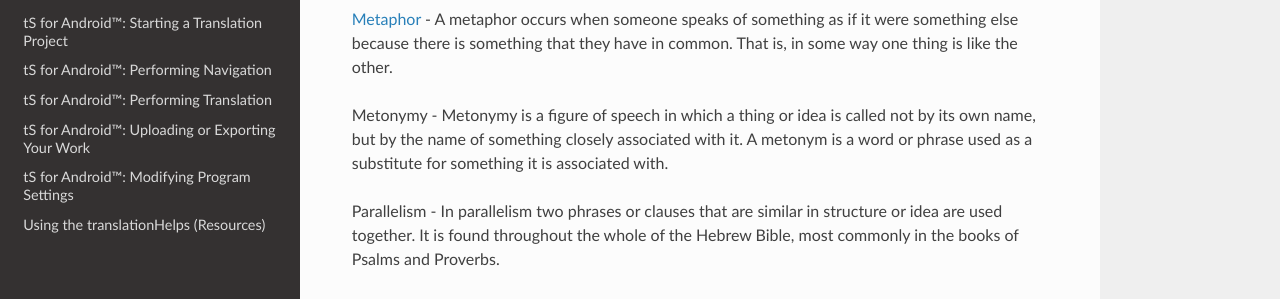
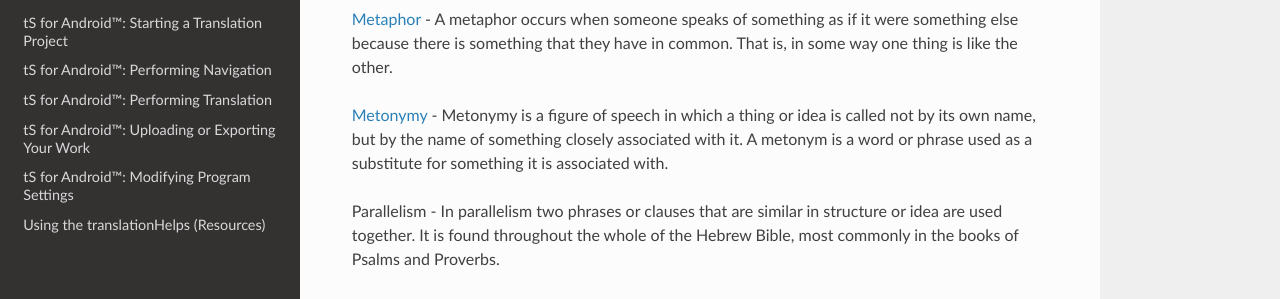
Before and after one commit to unfoldingWord-dev/translationStudio-Info, a Sphinx documentation site: the page built from docs/FiguresOfSpeech.rst, in a window 1280 px wide and 900 px high, scrolled down 1104 px. Shown: the part 152-451 px from the top of the window. Built offline with Sphinx 7.4.7 and the Read the Docs theme 2.0.0, drawn with Linux system fonts in a browser that asks for light colours; pages that are not in the unit, such as notebooks, are missing from menus; part of the change alters nothing that is shown.

```diff
--- a/docs/FiguresOfSpeech.rst
+++ b/docs/FiguresOfSpeech.rst
@@ -33,7 +33,7 @@ Merism - Merism is a figure of speech in which a person refers to something by l
 
 `Metaphor <https://github.com/unfoldingWord-dev/translationStudio-Info/blob/master/docs/Metaphor.rst>`_ - A metaphor occurs when someone speaks of something as if it were something else because there is something that they have in common. That is, in some way one thing is like the other.
 
-Metonymy - Metonymy is a figure of speech in which a thing or idea is called not by its own name, but by the name of something closely associated with it. A metonym is a word or phrase used as a substitute for something it is associated with.
+`Metonymy <https://github.com/unfoldingWord-dev/translationStudio-Info/blob/master/docs/Metonymy.rst>`_ - Metonymy is a figure of speech in which a thing or idea is called not by its own name, but by the name of something closely associated with it. A metonym is a word or phrase used as a substitute for something it is associated with.
 
 Parallelism - In parallelism two phrases or clauses that are similar in structure or idea are used together. It is found throughout the whole of the Hebrew Bible, most commonly in the books of Psalms and Proverbs.
 
```
